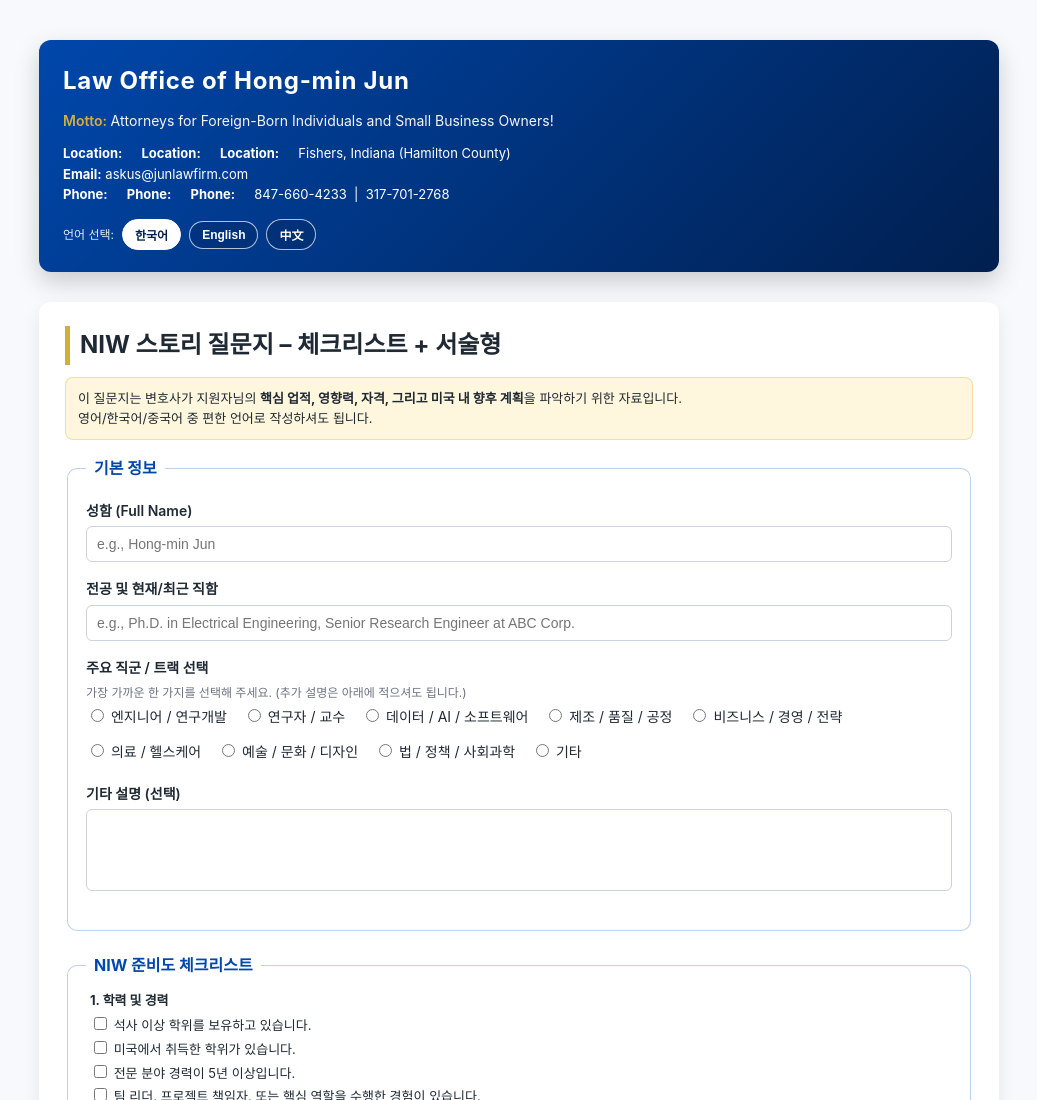
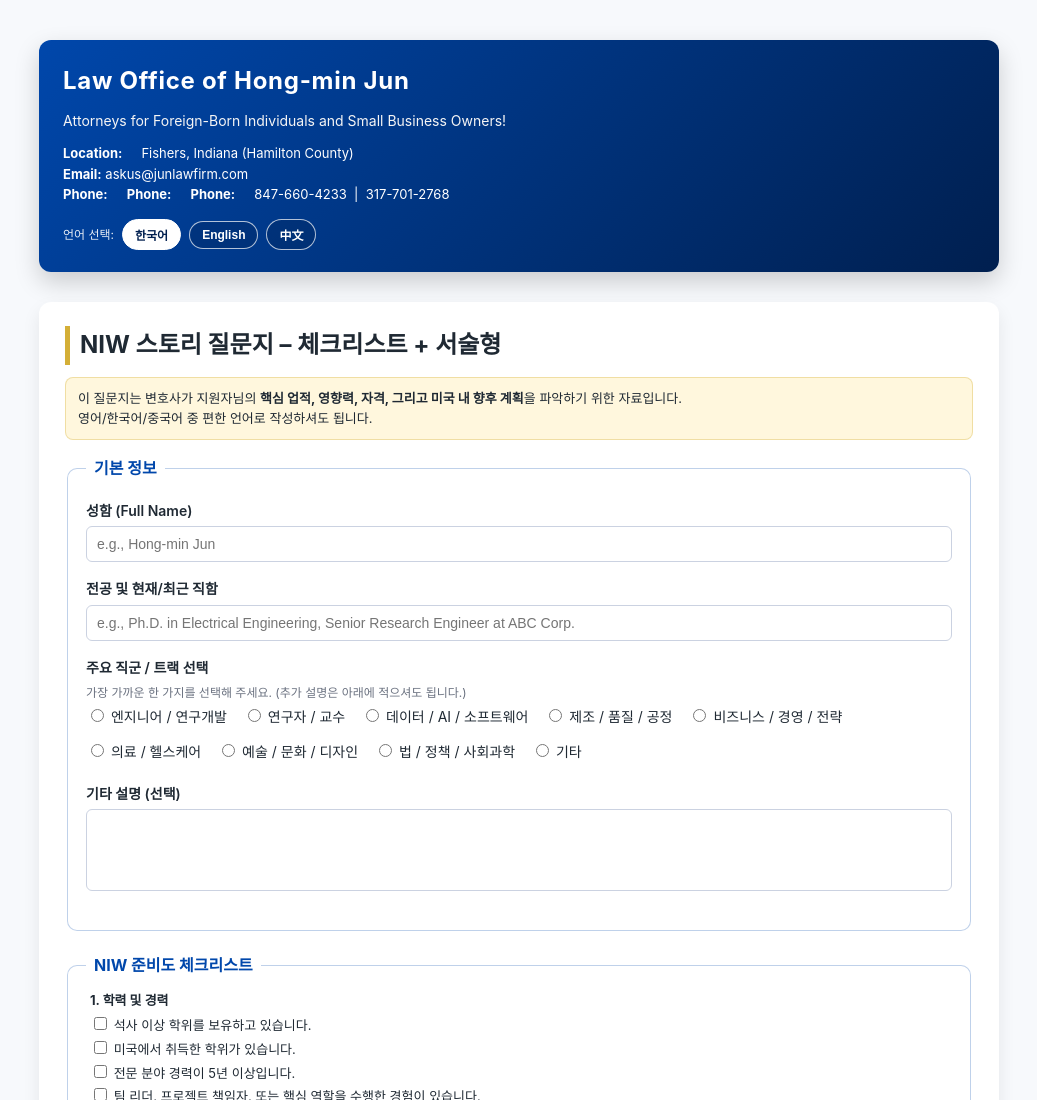
Before and after one commit to junlawfirm-cmd/NIW_Questionnaire, a plain HTML site: page index.html in a window 1280 px wide. Shown: the top 1100 px of the page, without its empty margins (121-1158 px from the left). Drawn offline with Linux system fonts and the light colour scheme.

Commit message:
Simplify header by removing duplicate motto and location
Removed redundant language spans for the motto and location.

```diff
--- a/index.html
+++ b/index.html
@@ -330,22 +330,18 @@
   </h1>
   <div class="header-sub">
     <span class="motto-label">
-      <span class="lang-ko">Motto:</span>
-      <span class="lang-en">Motto:</span>
-      <span class="lang-zh">Motto:</span>
+
     </span>
     <span>
       <span class="lang-ko">Attorneys for Foreign-Born Individuals and Small Business Owners!</span>
-      <span class="lang-en">Attorneys for Foreign-Born Individuals and Small Business Owners!</span>
-      <span class="lang-zh">Attorneys for Foreign-Born Individuals and Small Business Owners!</span>
+
     </span>
   </div>
   <div class="header-contact">
     <span>
       <strong>
-        <span class="lang-ko">Location:</span>
-        <span class="lang-en">Location:</span>
-        <span class="lang-zh">Location:</span>
+        <span class="lang-ko">Location:
+        </span>
       </strong>
       <span>Fishers, Indiana (Hamilton County)</span>
     </span><br>
```
